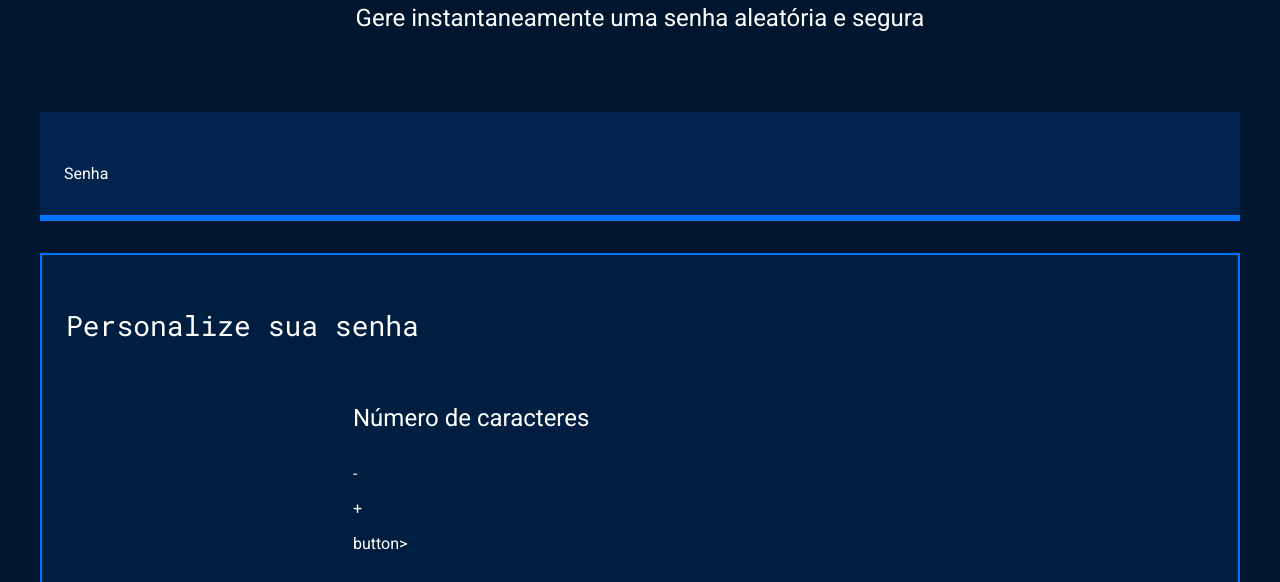
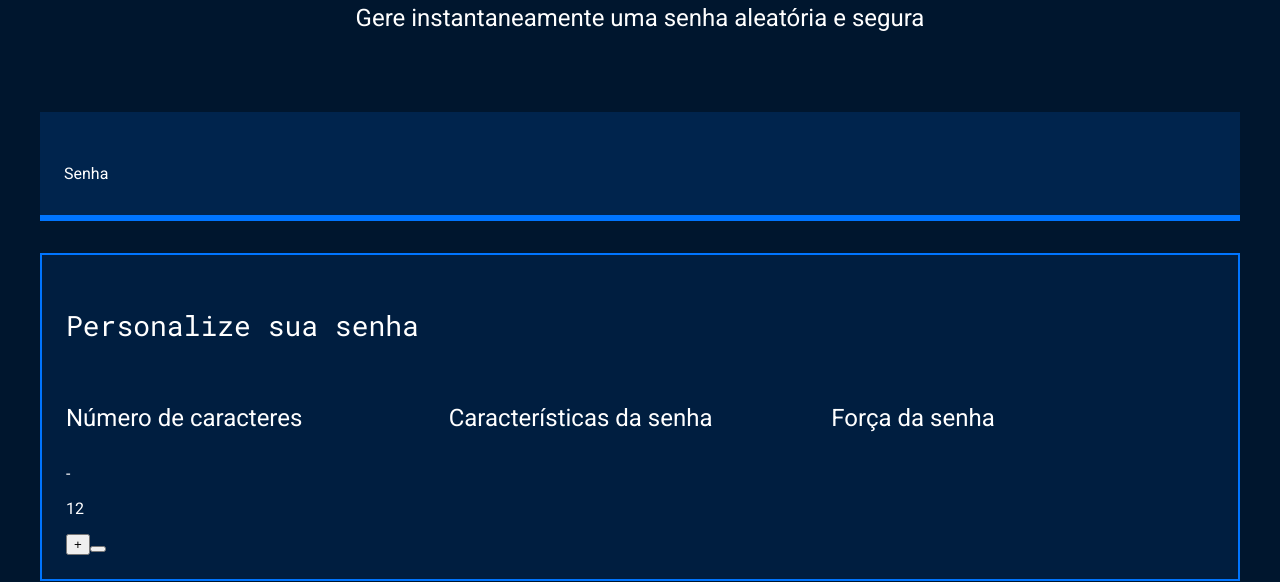
Before and after one commit to annycesar/seguran-a-digital-, a plain HTML site: page index.html in a window 1280 px wide. Shown: the part 214-796 px from the top of the page. Drawn offline with Linux system fonts and the light colour scheme.

Commit message:
Update index.html

```diff
--- a/index.html
+++ b/index.html
@@ -24,9 +24,10 @@
                     <h4 class="parametro-senha__titulo">Número de caracteres</h4>
                   <div class="parametro-senha-botoes>
                       <button class="parametro-senha__botao">-</button>
-                      <p class="parametro-senha__texto'>12</>
-                          <button class="parametro-senha__botao">+</p>button>
+                      <p class="parametro-senha__texto">12</p>
+                          <button class="parametro-senha__botao">+<button>
                 </div>
+                 </div>
                 <div class="parametro-senha">
                     <h4 class="parametro-senha__titulo">Características da senha</h4>
                 </div>
@@ -37,5 +38,4 @@
         </div>
     </section>
 </body>
-
 </html>
```
